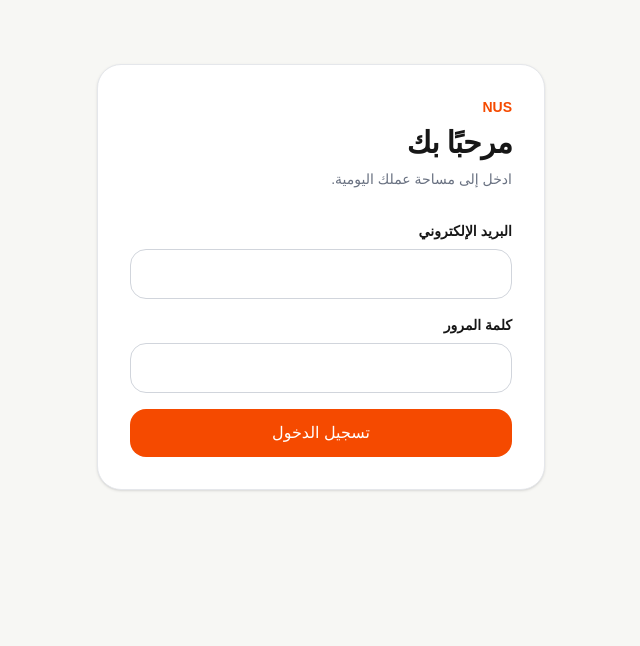
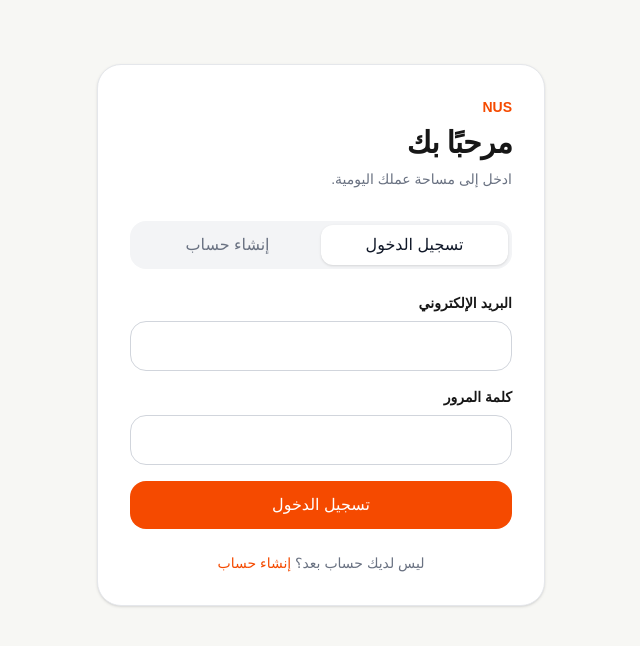
Before and after one commit to Generalsea/Nus, a Next.js app: page /login in a window 1280 px wide. Shown: the top 646 px of the page, without its empty margins (442-1082 px from the left). Built offline with nearby package versions, Linux system fonts and the light colour scheme; no server answers.

Commit message:
feat: enable self-service signup from auth screen

```diff
--- a/src/app/(auth)/login/page.tsx
+++ b/src/app/(auth)/login/page.tsx
@@ -9,15 +9,60 @@ function LoginForm() {
   const searchParams = useSearchParams()
   const nextPath = safeInternalPath(searchParams.get('next'))
   const supabase = createClient()
+  const [mode, setMode] = useState<'login' | 'signup'>('login')
   const [email, setEmail] = useState('')
   const [password, setPassword] = useState('')
+  const [confirmPassword, setConfirmPassword] = useState('')
   const [pending, setPending] = useState(false)
   const [error, setError] = useState<string | null>(null)
+  const [message, setMessage] = useState<string | null>(null)
+
+  function switchMode(nextMode: 'login' | 'signup') {
+    setMode(nextMode)
+    setError(null)
+    setMessage(null)
+    setConfirmPassword('')
+  }
 
   async function onSubmit(event: FormEvent<HTMLFormElement>) {
     event.preventDefault()
     setPending(true)
     setError(null)
+    setMessage(null)
+
+    if (mode === 'signup') {
+      if (password !== confirmPassword) {
+        setError('كلمتا المرور غير متطابقتين.')
+        setPending(false)
+        return
+      }
+
+      const callbackUrl = new URL('/auth/callback', window.location.origin)
+      callbackUrl.searchParams.set('next', nextPath)
+
+      const { data, error: signUpError } = await supabase.auth.signUp({
+        email,
+        password,
+        options: {
+          emailRedirectTo: callbackUrl.toString(),
+        },
+      })
+
+      if (signUpError) {
+        setError('تعذر إنشاء الحساب. راجع البيانات وحاول مرة أخرى.')
+        setPending(false)
+        return
+      }
+
+      if (data.session) {
+        window.location.assign(nextPath)
+        return
+      }
+
+      setMessage('تم إنشاء طلب الحساب. تحقق من بريدك الإلكتروني لإكمال التفعيل.')
+      setPending(false)
+      return
+    }
 
     const { error: signInError } = await supabase.auth.signInWithPassword({ email, password })
 
@@ -30,36 +75,126 @@ function LoginForm() {
     window.location.assign(nextPath)
   }
 
+  const isSignup = mode === 'signup'
+
   return (
     <main className="min-h-screen px-6 py-16">
       <section className="mx-auto max-w-md rounded-3xl border border-[var(--line)] bg-[var(--surface)] p-8 shadow-sm">
         <div className="mb-8">
           <p className="mb-2 text-sm font-bold text-orange-600">NUS</p>
-          <h1 className="text-3xl font-black tracking-tight">مرحبًا بك</h1>
-          <p className="mt-2 text-sm text-gray-500">ادخل إلى مساحة عملك اليومية.</p>
+          <h1 className="text-3xl font-black tracking-tight">
+            {isSignup ? 'أنشئ حسابك' : 'مرحبًا بك'}
+          </h1>
+          <p className="mt-2 text-sm text-gray-500">
+            {isSignup ? 'ابدأ مساحة عملك اليومية في NUS.' : 'ادخل إلى مساحة عملك اليومية.'}
+          </p>
         </div>
+
+        <div className="mb-6 grid grid-cols-2 rounded-2xl bg-gray-100 p-1" role="tablist" aria-label="حالة الحساب">
+          <button
+            type="button"
+            role="tab"
+            aria-selected={mode === 'login'}
+            onClick={() => switchMode('login')}
+            className={
+              'rounded-xl px-3 py-2 text-sm font-extrabold transition ' +
+              (mode === 'login' ? 'bg-white text-gray-900 shadow-sm' : 'text-gray-500')
+            }
+          >
+            تسجيل الدخول
+          </button>
+          <button
+            type="button"
+            role="tab"
+            aria-selected={mode === 'signup'}
+            onClick={() => switchMode('signup')}
+            className={
+              'rounded-xl px-3 py-2 text-sm font-extrabold transition ' +
+              (mode === 'signup' ? 'bg-white text-gray-900 shadow-sm' : 'text-gray-500')
+            }
+          >
+            إنشاء حساب
+          </button>
+        </div>
+
         <form className="space-y-4" onSubmit={onSubmit}>
           <label className="block">
             <span className="mb-2 block text-sm font-bold">البريد الإلكتروني</span>
             <input
               className="w-full rounded-2xl border border-gray-300 bg-white px-4 py-3 outline-none focus:border-orange-500"
-              type="email" autoComplete="email" required value={email}
+              type="email"
+              autoComplete="email"
+              required
+              value={email}
               onChange={(e) => setEmail(e.target.value)}
             />
           </label>
+
           <label className="block">
             <span className="mb-2 block text-sm font-bold">كلمة المرور</span>
             <input
               className="w-full rounded-2xl border border-gray-300 bg-white px-4 py-3 outline-none focus:border-orange-500"
-              type="password" autoComplete="current-password" required value={password}
+              type="password"
+              autoComplete={isSignup ? 'new-password' : 'current-password'}
+              minLength={8}
+              required
+              value={password}
               onChange={(e) => setPassword(e.target.value)}
             />
           </label>
-          {error ? <div role="alert" className="rounded-2xl bg-red-50 px-4 py-3 text-sm font-semibold text-red-700">{error}</div> : null}
-          <button type="submit" disabled={pending} className="w-full rounded-2xl bg-orange-600 px-5 py-3 font-extrabold text-white hover:bg-orange-700 disabled:cursor-not-allowed disabled:opacity-60">
-            {pending ? 'جاري الدخول…' : 'تسجيل الدخول'}
+
+          {isSignup ? (
+            <label className="block">
+              <span className="mb-2 block text-sm font-bold">تأكيد كلمة المرور</span>
+              <input
+                className="w-full rounded-2xl border border-gray-300 bg-white px-4 py-3 outline-none focus:border-orange-500"
+                type="password"
+                autoComplete="new-password"
+                minLength={8}
+                required
+                value={confirmPassword}
+                onChange={(e) => setConfirmPassword(e.target.value)}
+              />
+            </label>
+          ) : null}
+
+          {error ? (
+            <div role="alert" className="rounded-2xl bg-red-50 px-4 py-3 text-sm font-semibold text-red-700">
+              {error}
+            </div>
+          ) : null}
+
+          {message ? (
+            <div role="status" className="rounded-2xl bg-emerald-50 px-4 py-3 text-sm font-semibold text-emerald-700">
+              {message}
+            </div>
+          ) : null}
+
+          <button
+            type="submit"
+            disabled={pending}
+            className="w-full rounded-2xl bg-orange-600 px-5 py-3 font-extrabold text-white hover:bg-orange-700 disabled:cursor-not-allowed disabled:opacity-60"
+          >
+            {pending
+              ? isSignup
+                ? 'جاري إنشاء الحساب…'
+                : 'جاري الدخول…'
+              : isSignup
+                ? 'إنشاء الحساب'
+                : 'تسجيل الدخول'}
           </button>
         </form>
+
+        <p className="mt-6 text-center text-sm text-gray-500">
+          {isSignup ? 'لديك حساب بالفعل؟' : 'ليس لديك حساب بعد؟'}{' '}
+          <button
+            type="button"
+            onClick={() => switchMode(isSignup ? 'login' : 'signup')}
+            className="font-extrabold text-orange-600 hover:underline"
+          >
+            {isSignup ? 'تسجيل الدخول' : 'إنشاء حساب'}
+          </button>
+        </p>
       </section>
     </main>
   )
```
